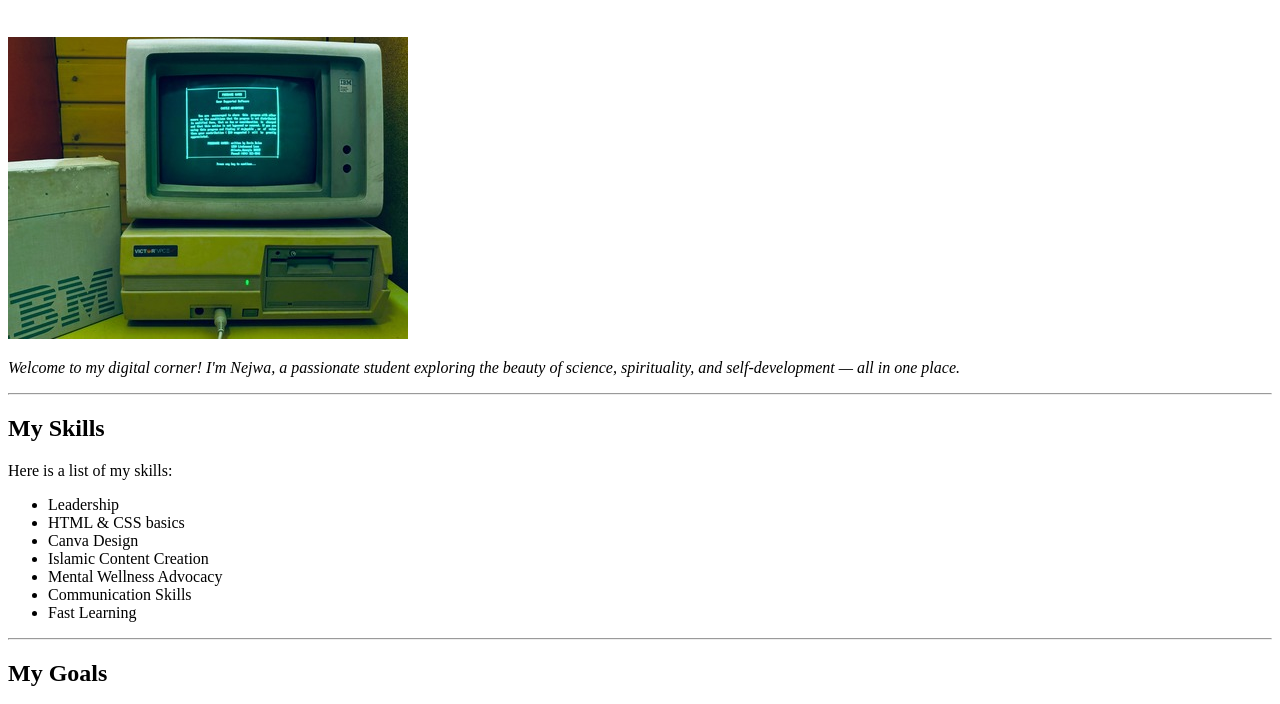
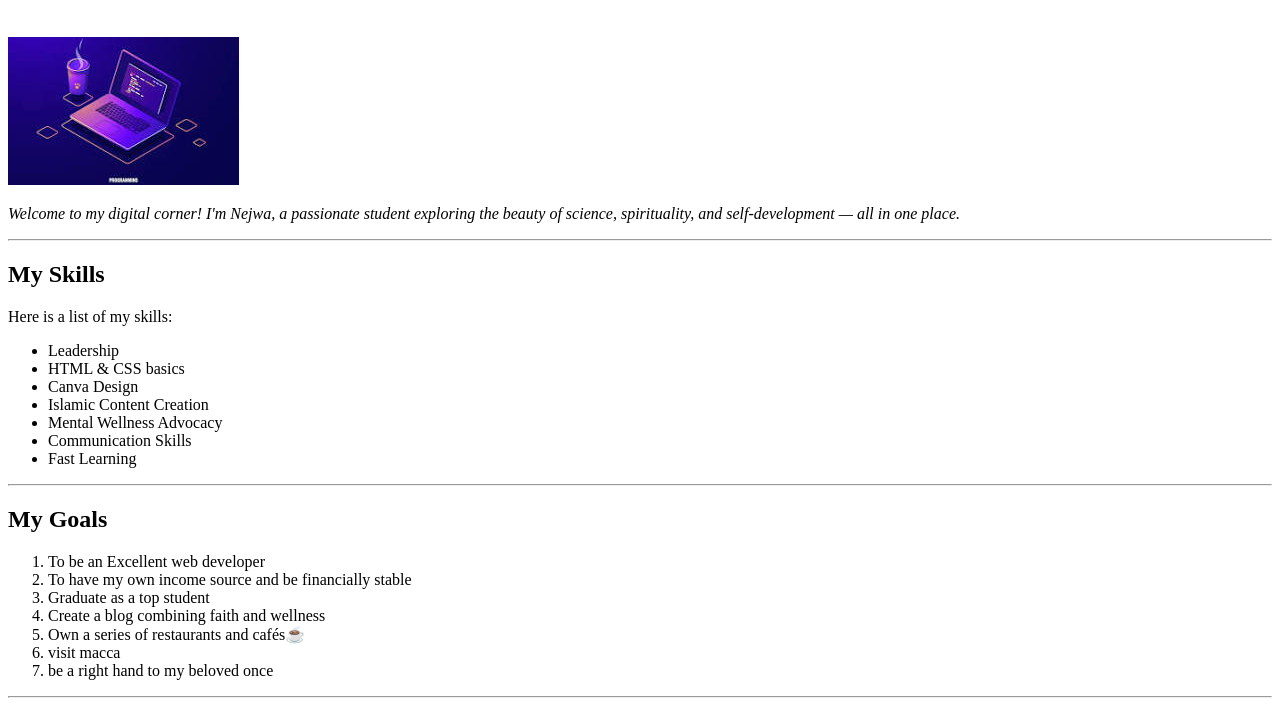
Before and after one commit to NejwaNova/looped-tasks, a plain HTML site: page bio.html in a window 1280 px wide. Shown: the part 61-765 px from the top of the page. Drawn offline with Linux system fonts and the light colour scheme.

Commit message:
initial commit

```diff
--- a/bio.html
+++ b/bio.html
@@ -10,7 +10,7 @@
 
     <h1>Nejwa Shehibrahim Abas</h1>
     <br>
-    <img src="./past-event1.jpg" alt="pic">
+    <img src="./download.jpeg" alt="pic">
     <p><em>Welcome to my digital corner! I'm Nejwa, a passionate student exploring the beauty of science, spirituality, and self-development — all in one place.</em></p>
 
 
```
Also changed, not shown: download.jpeg (added).
